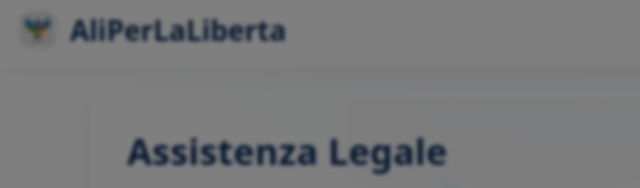
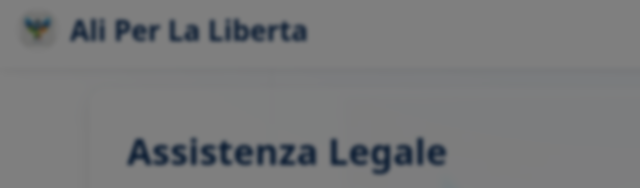
Before and after one commit to facilecittadino/aliperlaliberta.it, a plain HTML site: page legalassistance/index.html in a window 1280 px wide. Shown: the top 188 px of the page, 0-640 px from the left. Drawn offline with Linux system fonts and the light colour scheme; no server answers.

Commit message:
Update brand name to 'Ali Per La Liberta'

```diff
--- a/legalassistance/index.html
+++ b/legalassistance/index.html
@@ -38,7 +38,7 @@
           <a class="brand-logo" href="/" aria-label="AliPerLaLiberta Home">
             <img src="../logo.jpeg" alt="AliPerLaLiberta logo" decoding="async" />
           </a>
-          <span class="brand-name" data-i18n="nav.brand">AliPerLaLiberta</span>
+          <span class="brand-name" data-i18n="nav.brand">Ali Per La Liberta</span>
         </div>
 
         <!-- Center: Desktop links (with desktop language selector inside the list for alignment) -->
```
